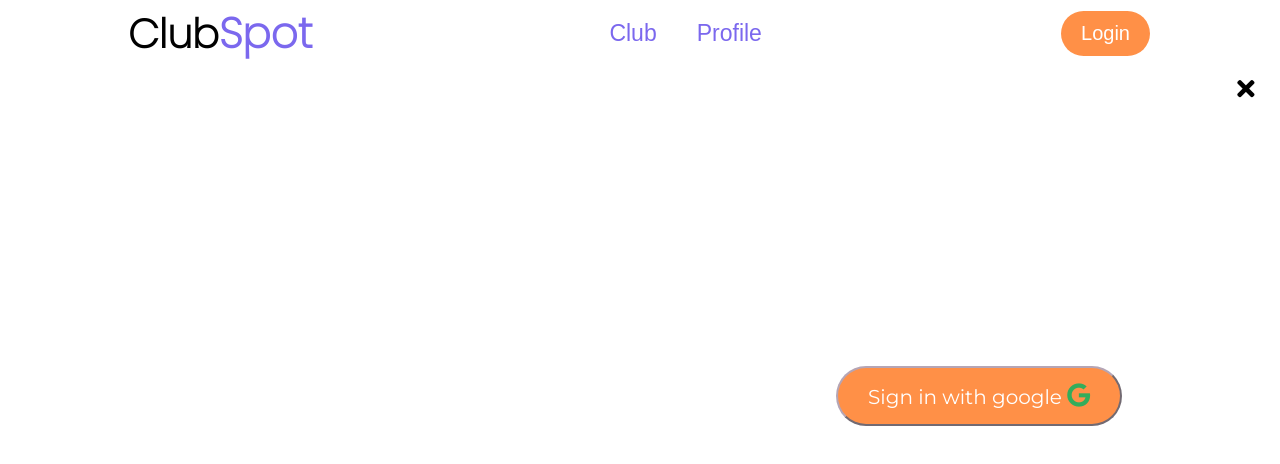
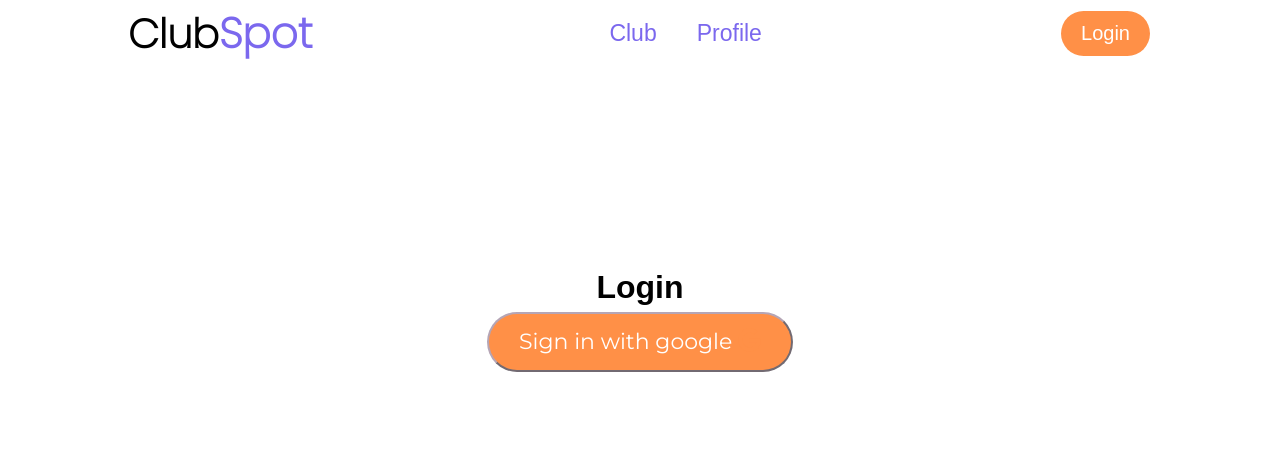
Before and after one commit to Shashmit/Clubspot, a React (Create React App) app: page /Login in a window 1280 px wide. Shown: the top 464 px of the page. Built offline with nearby package versions, Linux system fonts and the light colour scheme; a web font is replaced by a local one.

Commit message:
Add files via upload

```diff
--- a/src/Components/Pages/Login/Login.js
+++ b/src/Components/Pages/Login/Login.js
@@ -2,20 +2,11 @@ import React from "react";
 import "./Logins.css";
 function Login(){
     return (
-        <div>
-        <div class="divide-1">
-        <div className="col-mid-1">
-        <img className="image-1"src="https://images.unsplash.com/photo-1541963463532-d68292c34b19?ixid=MnwxMjA3fDB8MHxwaG90by1wYWdlfHx8fGVufDB8fHx8&ixlib=rb-1.2.1&auto=format&fit=crop&w=776&q=80" alt="clubspot"></img>
-        </div>
         <div className="col-mid-2">
         <h1 class="Name-2">Login</h1>
-        <a href="#"class="close"><i class="fas fa-times"></i></a>
+        <a src="#"><button class="button" type="button" name="button">Sign in with google  <i class="fab fa-google"></i></button></a>
         </div>
-        </div>
-        <but>
-        <button class="button" type="button" name="button">Sign in with google  <i class="fab fa-google"></i></button>
-    </but>
-    </div>
+
     )
 }
 
--- a/src/Components/Pages/Login/Logins.css
+++ b/src/Components/Pages/Login/Logins.css
@@ -1,56 +1,17 @@
-.divide-1{
-    height: 100vh;
-    position: relative;
-    width: 100%;
+
+.col-mid-2{
+    height: 64vh;
     display: flex;
+    justify-content: center;
+    align-items: center;
+    flex-direction: column;
 }
-.col-mid-1{
-    position: relative;
-    width: 0%;
-    height: 100%;
-}
-.image-1{
-    position: absolute;
-    top: 0;
-    left: 0;
-    width: 100%;
-    height: 100%;
-    object-fit: fill;
-    opacity: 75%;
-}
-.image-2{
-    position: absolute;
-    top: 3%;
-    right: 2%;
-    width: 20px;
-}
-
 .Name-2{
-    color: white;
+    color: black;
     font-family: 'Zen Kaku Gothic New', sans-serif;
-    position: relative;
-    top:35%;
-    left: 70%;
-    text-align: center;
-}
-
-.fa-google{
-     color:#009933;
-     font-size: x-large;
-
-}
-
-.close{
-    font-size: 25px;
-    color:black;
-    position: absolute;
-    top: 1%;
-    right: 2%;
 }
 .button{
-    position: absolute;
-    left: 65%;
-    top: 45%;
+    margin-top: 50%;
     background-color: #ff751a;
     border-radius: 220px;
     color: white;
@@ -58,8 +19,8 @@
     border-color: rgb(163, 143, 163);
     border-width: 2px;
     text-align: center;
-    font-size: 20px;
-    margin: 6px 4px;
+    font-size: 22px;
+    margin:6px 0;
     opacity: 0.8;
     transition: 0.3s;
     display: inline-block;
@@ -68,5 +29,12 @@
     height: 60px;
 }
 .button:hover {
-    opacity: 10;
+    background-color: #7B68EE;
+    color: black;
+    opacity: 0.9;
+    transition: 0.3s;
 }
+.fa-google,button:hover{
+   color: #ff751a;
+   font-size: x-large;
+}
```
